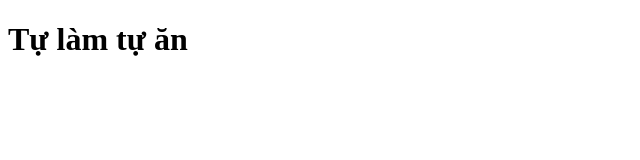
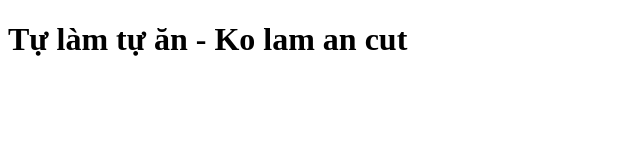
Before and after one commit to apollo368/apollo, a plain HTML site: page index.html in a window 1280 px wide. Shown: the whole page, without its empty margins (0-640 px from the left). Drawn offline with Linux system fonts and the light colour scheme.

Commit message:
Nhim da o day

```diff
--- a/index.html
+++ b/index.html
@@ -6,6 +6,6 @@
     <title>Document</title>
   </head>
   <body>
-    <h1>Tự làm tự ăn</h1>
+    <h1>Tự làm tự ăn - Ko lam an cut</h1>
   </body>
 </html>
```
